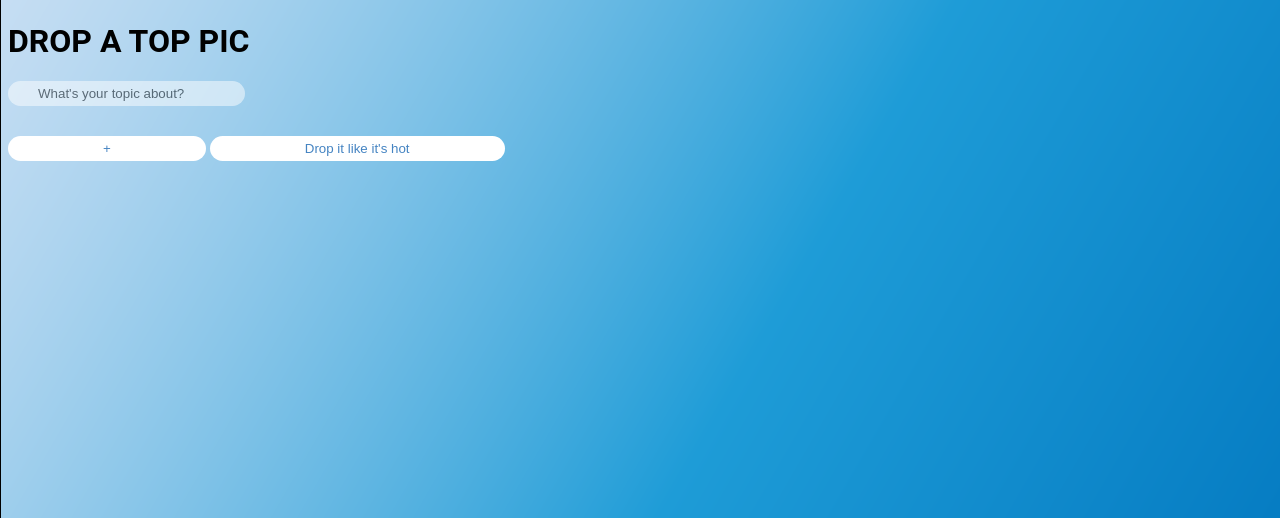
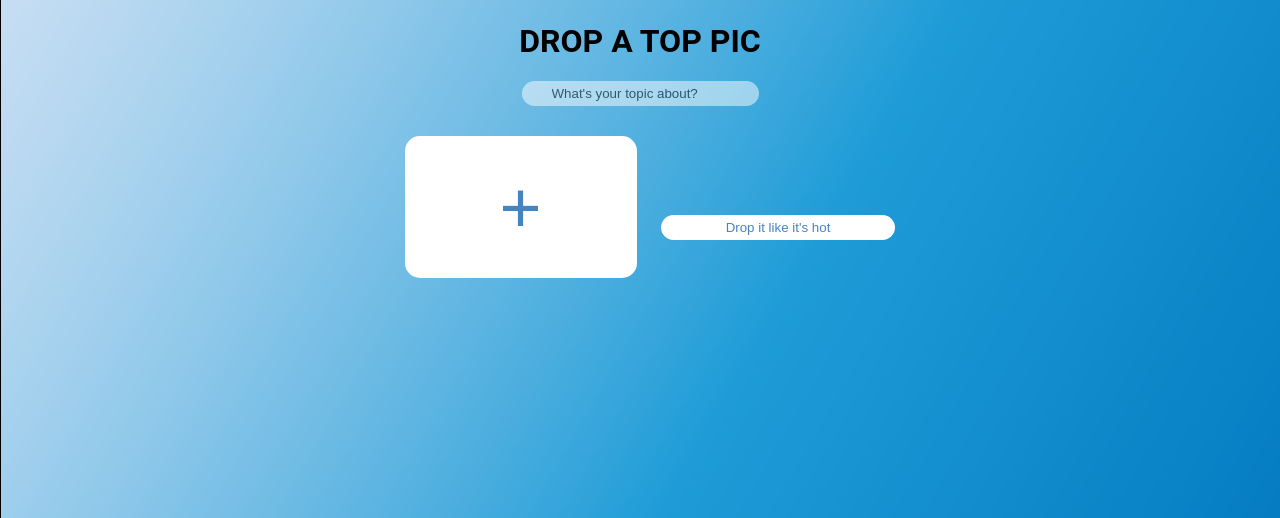
Before and after one commit to LisaWijffels/toppics, a PHP site: page / in a window 1280 px wide. Shown: the part 152-670 px from the top of the page. Run offline with PHP 8.4, Linux system fonts and the light colour scheme.

Commit message:
form input and css

```diff
--- a/css/style.css
+++ b/css/style.css
@@ -101,6 +101,35 @@ nav
     text-align: center;
 }
 
+h1
+{
+    text-align: center;
+}
+
+.formToppic
+{
+    display: block;
+    text-align: center;
+}
+
+#buttonplus
+{
+    padding-left: 95px;
+    padding-right: 95px;
+    padding-top: 30px;
+    padding-bottom: 30px;
+    font-size: 72px;
+}
+
+#buttondrop
+{
+    padding-left: 65px;
+    padding-right: 65px;
+    margin-top: 30px;
+    margin-bottom: 20px;
+}
+
+
 @media (min-width: 30em)
 {
     nav
@@ -123,6 +152,12 @@ nav
     {
        font-size: 11px;
     }
+
+    #buttonplus
+    {
+        margin-left: 20px;
+        margin-right: 20px;
+    }
 }
 
 @media (min-width: 40em)
--- a/index.php
+++ b/index.php
@@ -24,10 +24,11 @@
     <main>
         <h1>DROP A TOP PIC</h1>
 
+    <form class="formToppic">
         <input class="inputfield" type="text" name="topic" value="What's your topic about?"><br>
-        <input class="button" type="button" value="+">
-        <input class="button" type="submit" value="Drop it like it's hot">
-
+        <input class="button" id="buttonplus" type="button" value="+">
+        <input class="button" id="buttondrop" type="submit" value="Drop it like it's hot">
+    </form>
     </main>
 
 </body>
```
